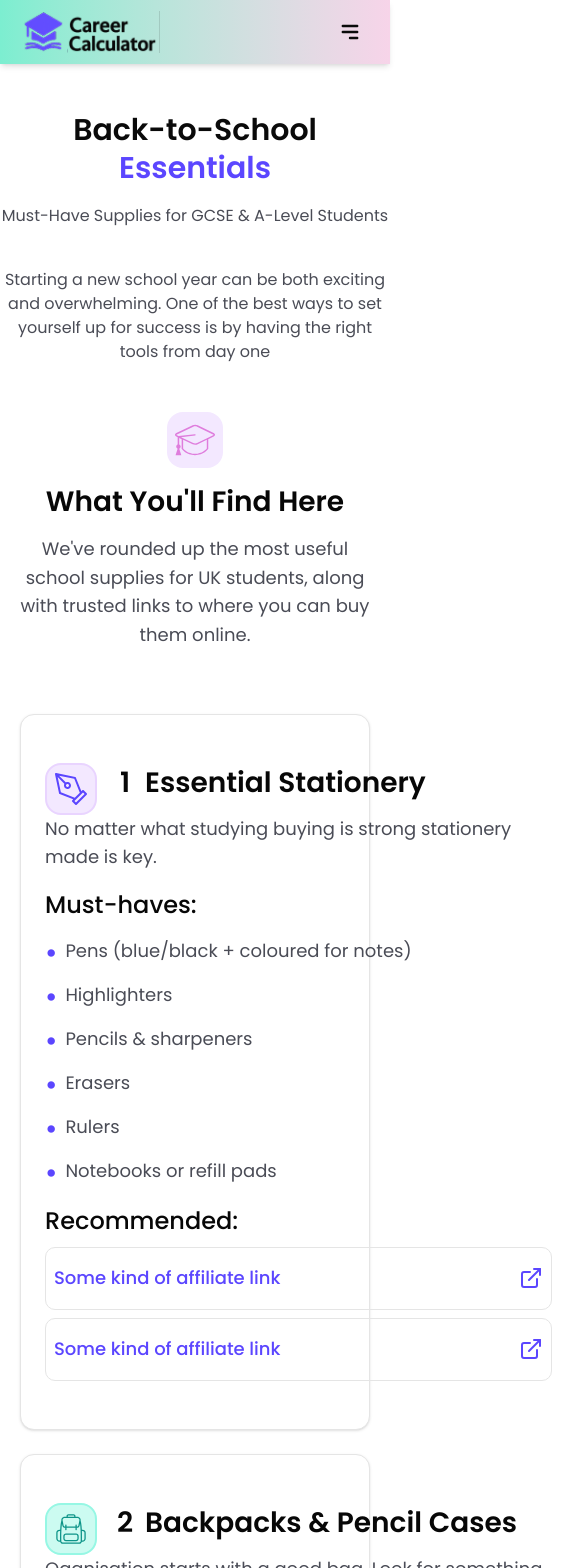
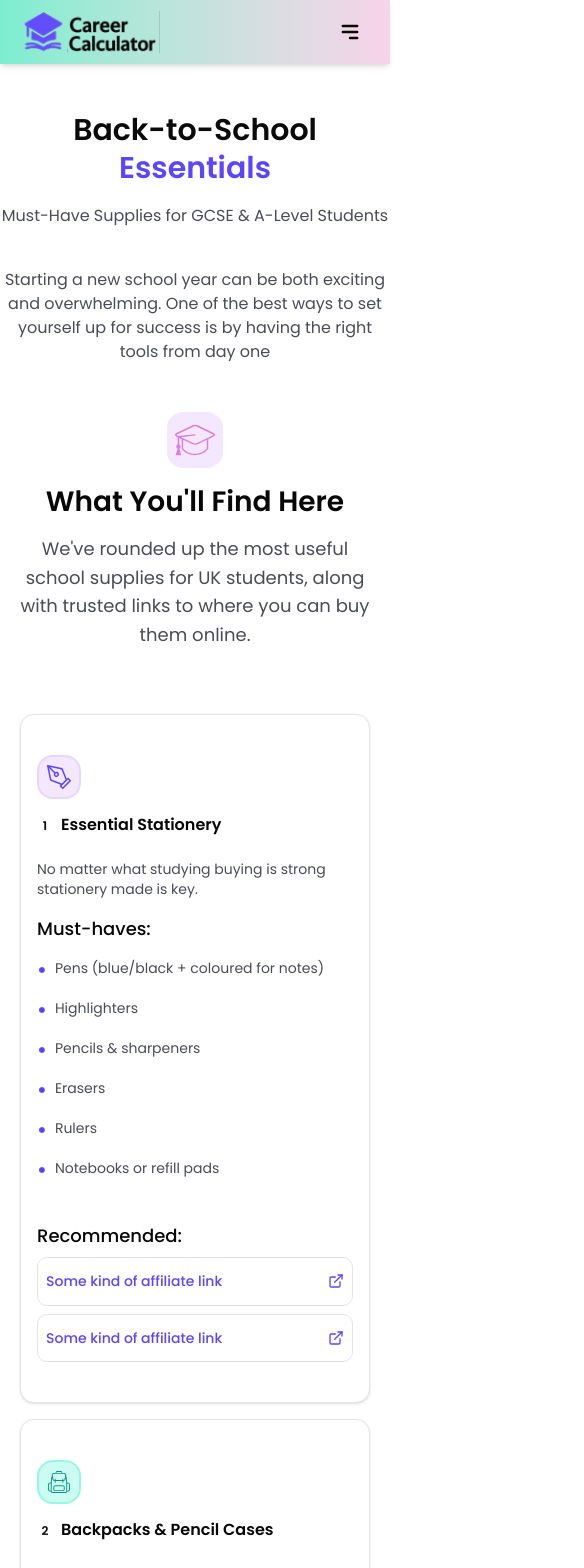
Before and after one commit to backbencherstudio/edisemin-client, a Next.js app: page /school-supplies in a window 390 px wide. Shown: the top 1568 px of the page, 584 px wide, since content can reach past the window. Built offline with nearby package versions, Linux system fonts and the light colour scheme.

Commit message:
responsive done

```diff
--- a/app/(client)/school-supplies/_components/study-category.tsx
+++ b/app/(client)/school-supplies/_components/study-category.tsx
@@ -167,45 +167,41 @@ const StudyCategories: React.FC = () => {
   ];
 
   return (
-    <div className="container mx-auto p-6 space-y-6 ">
+    <div className="container mx-auto p-4 sm:p-6 space-y-4 sm:space-y-6">
       {categories.map((category) => (
-        <Card
-          key={category.id}
-          //   className={`${category.backgroundColor} ${category.borderColor} border-2`}
-          className="border "
-        >
-          <CardContent className="p-6">
-            <div className="flex items-start justify-between">
+        <Card key={category.id} className="border">
+          <CardContent className="p-4 sm:p-6">
+            <div className="flex flex-col lg:flex-row items-start justify-between gap-4 lg:gap-8">
               {/* Left Content */}
-              <div className="flex-1 pr-8">
+              <div className="flex-1 lg:pr-8 w-full">
                 {/* Header */}
-                <div className="flex items-center gap-4">
+                <div className="flex flex-col sm:flex-row items-start sm:items-center gap-4 mb-3">
                   <div
                     className={`${category.backgroundColor} ${category.borderColor} border-2 p-2 rounded-2xl`}
                   >
-                    <category.icon className="w-8 h-8 text-[#5B46FF]" />
+                    <category.icon className="w-6 h-6 sm:w-8 sm:h-8 text-[#5B46FF]" />
                   </div>
                   <div className="flex items-center gap-2 mb-3">
-                    <span className="bg-white rounded-full w-6 h-6 flex items-center justify-center text-sm font-semibold text-[#070707] text-[28px] leading-[126%]">
+                    <span className="bg-white rounded-full w-4 h-4 sm:w-6 sm:h-6 flex items-center justify-center text-xs sm:text-sm md:text-[28px] font-semibold text-[#070707] leading-[126%]">
                       {category.id}
                     </span>
-                    <h2 className="text-lg text-[#070707] text-[28px] font-semibold leading-[126%]">
+                    <h2 className="text-base sm:text-lg md:text-[28px] text-[#070707] font-semibold leading-[126%]">
                       {category.title}
                     </h2>
                   </div>
                 </div>
 
                 {/* Description */}
-                <p className="text-lg text-[#4A4C56] mb-4">
+                <p className="text-sm sm:text-lg text-[#4A4C56] mb-4">
                   {category.description}
                 </p>
 
-                <div className=" md:flex items-center justify-between gap-10">
-                  <div className="">
+                <div className="flex flex-col lg:flex-row items-start justify-between gap-6 lg:gap-10">
+                  <div className="w-full lg:flex-1">
                     {/* Items */}
                     {category.items.map((section, sectionIndex) => (
                       <div key={sectionIndex} className="mb-3">
-                        <h3 className="text-[24px] font-medium text-[#070707] mb-2 leading-[150%]">
+                        <h3 className="text-lg sm:text-[24px] font-medium text-[#070707] mb-2 leading-[150%]">
                           {section.category}
                         </h3>
 
@@ -216,10 +212,10 @@ const StudyCategories: React.FC = () => {
                               className="flex items-start gap-2"
                             >
                               <div className="flex items-center gap-2">
-                                <span className="mt-1 text-[#5B46FF] text-3xl">
+                                <span className="mt-1 text-[#5B46FF] text-2xl sm:text-3xl">
                                   •
                                 </span>
-                                <span className="text-lg text-[#4A4C56] leading-[160%]">
+                                <span className="text-sm sm:text-lg text-[#4A4C56] leading-[160%]">
                                   {item}
                                 </span>
                               </div>
@@ -231,8 +227,8 @@ const StudyCategories: React.FC = () => {
                   </div>
 
                   {/* Right Content - Recommendations */}
-                  <div className="w-[507px] flex-shrink-0">
-                    <h3 className="text-[24px] font-medium text-[#070707] mb-2 leading-[150%]">
+                  <div className="w-full lg:w-[300px] xl:w-[400px] 2xl:w-[507px] flex-shrink-0">
+                    <h3 className="text-lg sm:text-[24px] font-medium text-[#070707] mb-2 leading-[150%]">
                       {category.recommendations.title}
                     </h3>
                     <div className="space-y-2">
@@ -240,10 +236,10 @@ const StudyCategories: React.FC = () => {
                         <Link
                           key={linkIndex}
                           href={link.url}
-                          className="flex items-center gap-2 text-lg text-[#5B46FF] hover:text-[#5a538d] group border py-4 px-2 font-medium leading-[160%] rounded-lg"
+                          className="flex items-center gap-2 text-sm sm:text-lg text-[#5B46FF] hover:text-[#5a538d] group border py-3 sm:py-4 px-2 font-medium leading-[160%] rounded-lg"
                         >
                           <span className="flex-1">{link.text}</span>
-                          <ExternalLink className="w-6 h-6  group-hover:opacity-100" />
+                          <ExternalLink className="w-4 h-4 sm:w-6 sm:h-6 group-hover:opacity-100" />
                         </Link>
                       ))}
                     </div>
```
